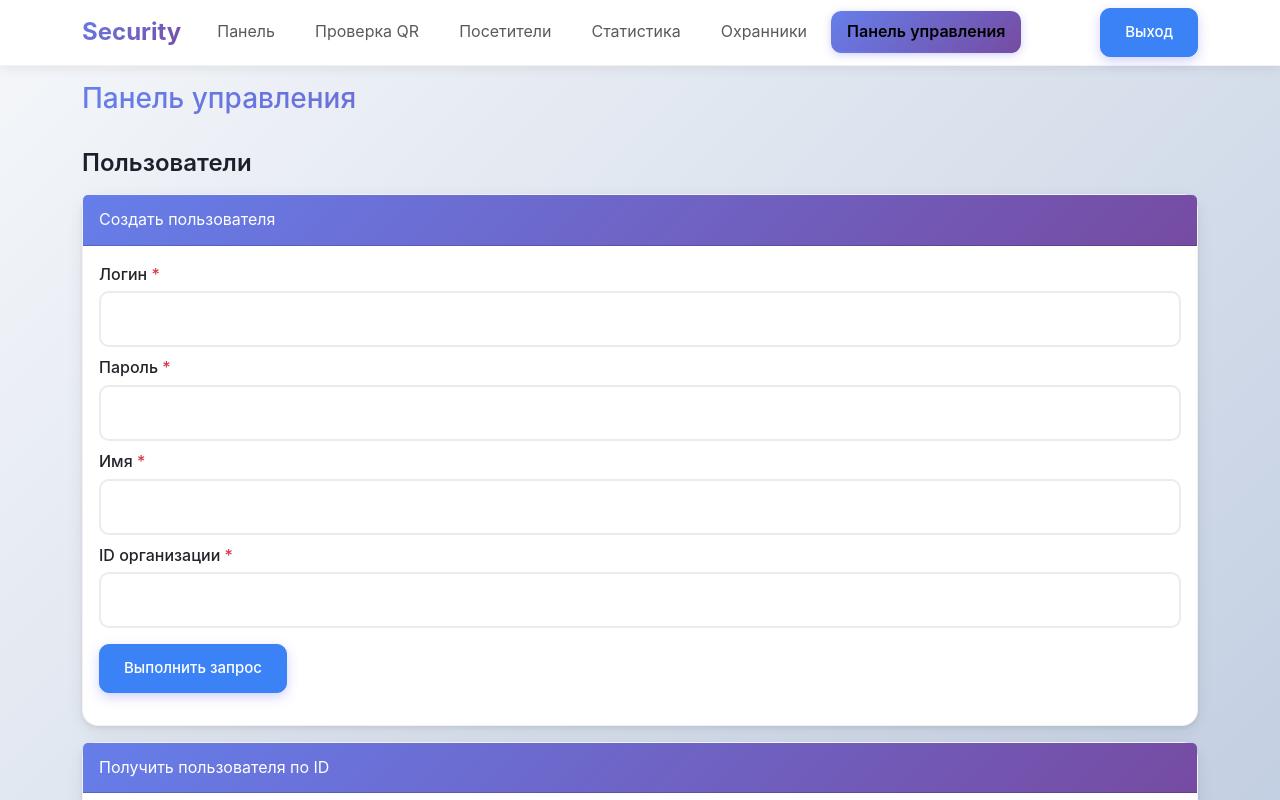
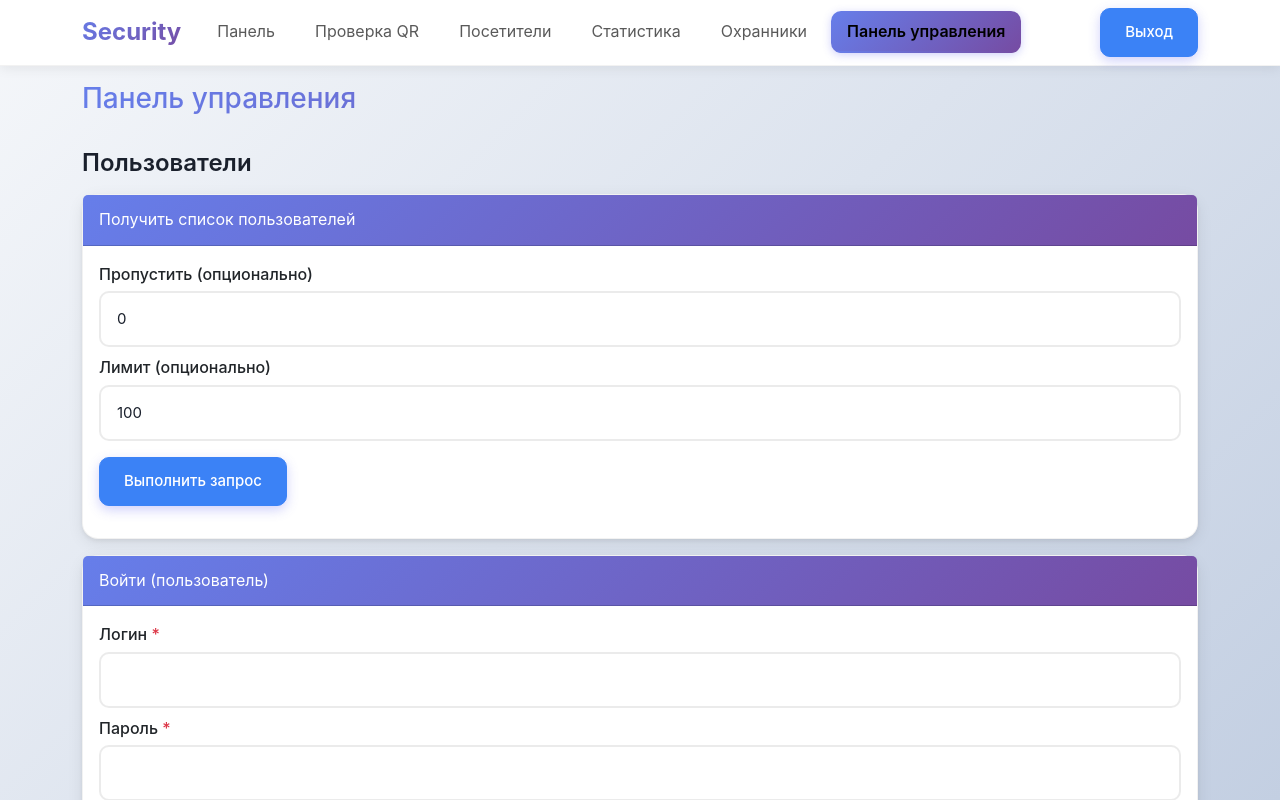
Before and after one commit to SOKLY6/Project_safe_team, a React (Vite) app in the folder web_portal/: page /api-panel in a window 1280 px wide. Shown: the top 800 px of the page. Built offline with nearby package versions, Linux system fonts and the light colour scheme; sample sign-in values are in the browser's storage.

Commit message:
Update ApiPanel.jsx

```diff
--- a/web_portal/src/pages/ApiPanel.jsx
+++ b/web_portal/src/pages/ApiPanel.jsx
@@ -11,6 +11,24 @@ const endpoints = [
   {
     category: 'Пользователи',
     items: [
+      {
+        method: 'GET',
+        path: '/users/',
+        name: 'Получить список пользователей',
+        queryParams: [
+          { name: 'skip', type: 'number', required: false, label: 'Пропустить (опционально)', defaultValue: '0' },
+          { name: 'limit', type: 'number', required: false, label: 'Лимит (опционально)', defaultValue: '100' }
+        ]
+      },
+      {
+        method: 'POST',
+        path: '/users/login',
+        name: 'Войти (пользователь)',
+        fields: [
+          { name: 'username', type: 'text', required: true, label: 'Логин' },
+          { name: 'password', type: 'password', required: true, label: 'Пароль' }
+        ]
+      },
       {
         method: 'POST',
         path: '/users/register',
```
